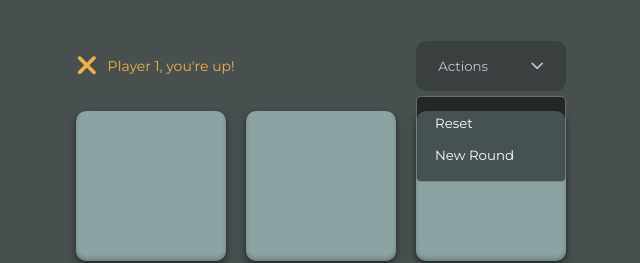
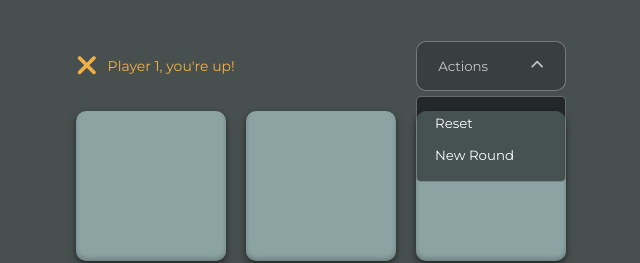
Before and after one commit to mayo175/tic-tac-toe, a plain HTML site: page vanilla-refactor/index.html in a window 1280 px wide. Both pictures are taken after a click on the button "Actions". Shown: the top 263 px of the page, 319-959 px from the left. Drawn offline with Linux system fonts and the light colour scheme.

Commit message:
qs functions added

```diff
--- a/vanilla-refactor/css/index.css
+++ b/vanilla-refactor/css/index.css
@@ -135,7 +135,7 @@ button:hover {
   position: relative;
 }
 
-.menu-btn {
+.menuBtn {
   width: 100%;
   height: 100%;
   display: flex;
--- a/vanilla-refactor/index.html
+++ b/vanilla-refactor/index.html
@@ -21,7 +21,7 @@
 
         <!-- drop-down menu -->
         <div class="menu" data-id="menu">
-          <button class="menu-btn" id="menu-btn">
+          <button class="menuBtn" data-id="menuBtn">
             Actions
             <i class="fa-solid fa-chevron-down"></i>
           </button>
--- a/vanilla-refactor/js/app.js
+++ b/vanilla-refactor/js/app.js
@@ -161,11 +161,23 @@ const App = {
 // const menu = document.querySelector(".menu");
 // const menuItems = menu.querySelector(".items");
 
-window.addEventListener("load", App.init);
+// window.addEventListener("load", App.init);
 
 function init() {
   const view = new View();
-  console.log(view.$.turn);
+  view.bindGameResetEvent(event => {
+    console.log('Reset event')
+    console.log(event)
+  })
+  view.bindNewRoundEvent(event => {
+    console.log('New Round event')
+    console.log(event)
+  })
+
+  view.bindPlayerMoveEvent(event => {
+    console.log('Player Move event')
+    console.log(event)
+  })
 }
 
-window.addEventListener("load", init());
+window.addEventListener("load", init);
--- a/vanilla-refactor/js/view.js
+++ b/vanilla-refactor/js/view.js
@@ -1,18 +1,74 @@
 export default class View {
   $ = {};
+  $$ = {};
 
   constructor() {
-    this.$.menu = document.querySelector('[data-id = "menu"]');
-    this.$.menuItems = document.querySelector('[data-id = "menu-items"]');
-    this.$.resetBtn = document.querySelector('[data-id = "resetBtn"]');
-    this.$.newRoundBtn = document.querySelector('[data-id = "newRoundBtn"]');
-    this.$.squares = document.querySelectorAll('[data-id = "square"]');
-    this.$.modal = document.querySelector('[data-id = "modal"]');
-    this.$.modalContents = document.querySelector(
+    this.$.menu = this.#qs('[data-id = "menu"]');
+    this.$.menuBtn = this.#qs('[data-id = "menuBtn"]')
+    this.$.menuItems = this.#qs('[data-id = "menu-items"]');
+    this.$.resetBtn = this.#qs('[data-id = "resetBtn"]');    this.$.newRoundBtn = this.#qs('[data-id = "newRoundBtn"]');
+    this.$.modal = this.#qs('[data-id = "modal"]');
+    this.$.modalContents = this.#qs(
       '[data-id = "modal-contents"]'
     );
-    this.$.modalText = document.querySelector('[data-id = "modal-text"]');
-    this.$.modalBtn = document.querySelector('[data-id = "modal-btn"]');
-    this.$.turn = document.querySelector('[data-id = "turn"]');
+    this.$.modalText = this.#qs('[data-id = "modal-text"]');
+    this.$.modalBtn = this.#qs('[data-id = "modal-btn"]');
+    this.$.turn = this.#qs('[data-id = "turn"]');
+
+    this.$$.squares = this.#qsAll('[data-id = "square"]');
+
+    //UI only event listeners
+    this.$.menuBtn.addEventListener('click', event=> {
+      this.#toggleMenu()
+    });
   }
+
+  //regist event listeners
+  bindGameResetEvent(handler){
+    this.$.resetBtn.addEventListener('click', handler);
+  }
+  bindNewRoundEvent(handler){
+    this.$.newRoundBtn.addEventListener("click",handler)
+
+  }
+  bindPlayerMoveEvent(handler){
+    this.$$.squares.forEach((square) => {
+      square.addEventListener('click', handler);
+    });
+  }
+
+  //DOM helper method
+  #toggleMenu(){
+    this.$.menuItems.classList.toggle('hidden');
+    this.$.menuBtn.classList.toggle('border');
+
+    const icon = this.$.menuBtn.querySelector('i')
+    icon.classList.toggle('fa-chevron-down');
+    icon.classList.toggle('fa-chevron-up');
+  }
+
+  #setTurnIndicator(player){
+    const icon = document.createElement('i');
+    const label = document.createElement('p');
+
+    icon.classList.add(player === 1 ? 'yellow' : 'turquoise');
+    label.classList.add(player === 1 ? 'yellow' : 'turquoise')
+  }
+
+ #qs(selector, parent){
+    const el = parent
+      ? parent.querySelector(selector)
+      : document.querySelector(selector)
+
+    if(!el) throw new Error('Could not find elements')
+    return el;
+  }
+
+  #qsAll(selector){
+    const elList = document.querySelectorAll(selector)
+
+    if(!elList) throw new Error('Could not find elements')
+    return elList;
+  }
+
 }
```
